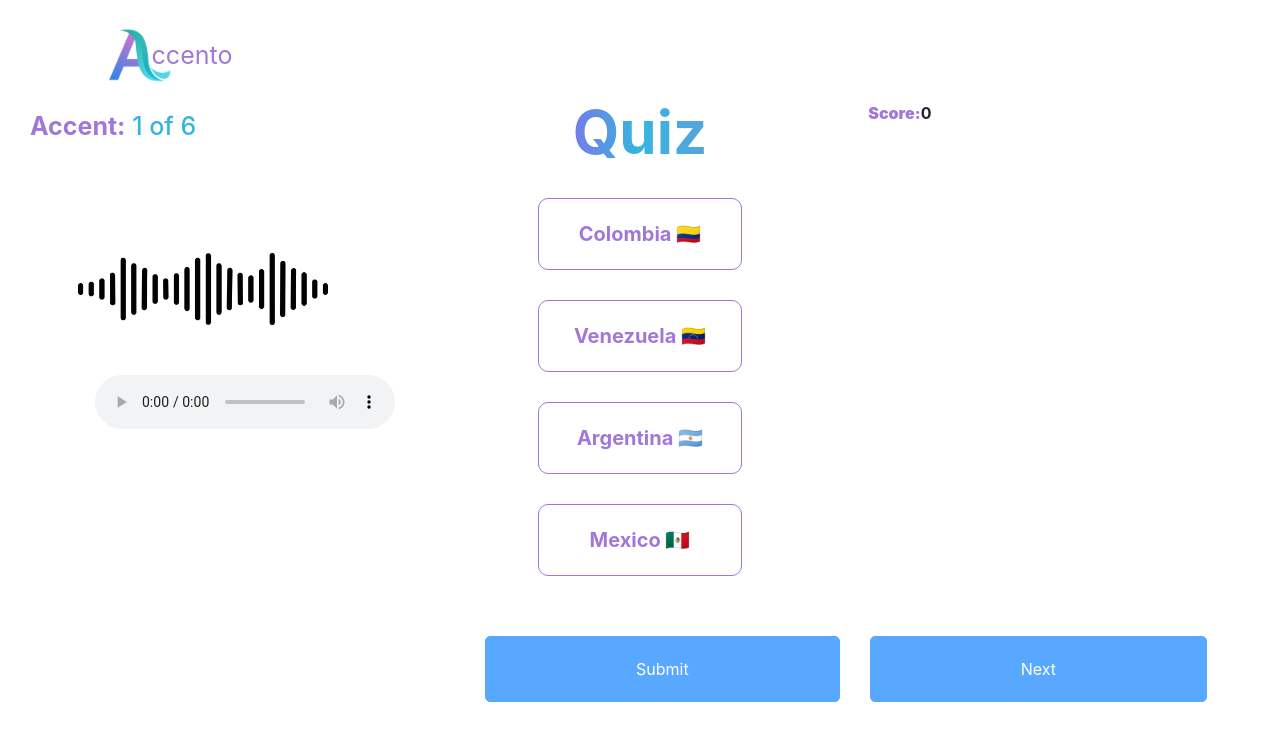
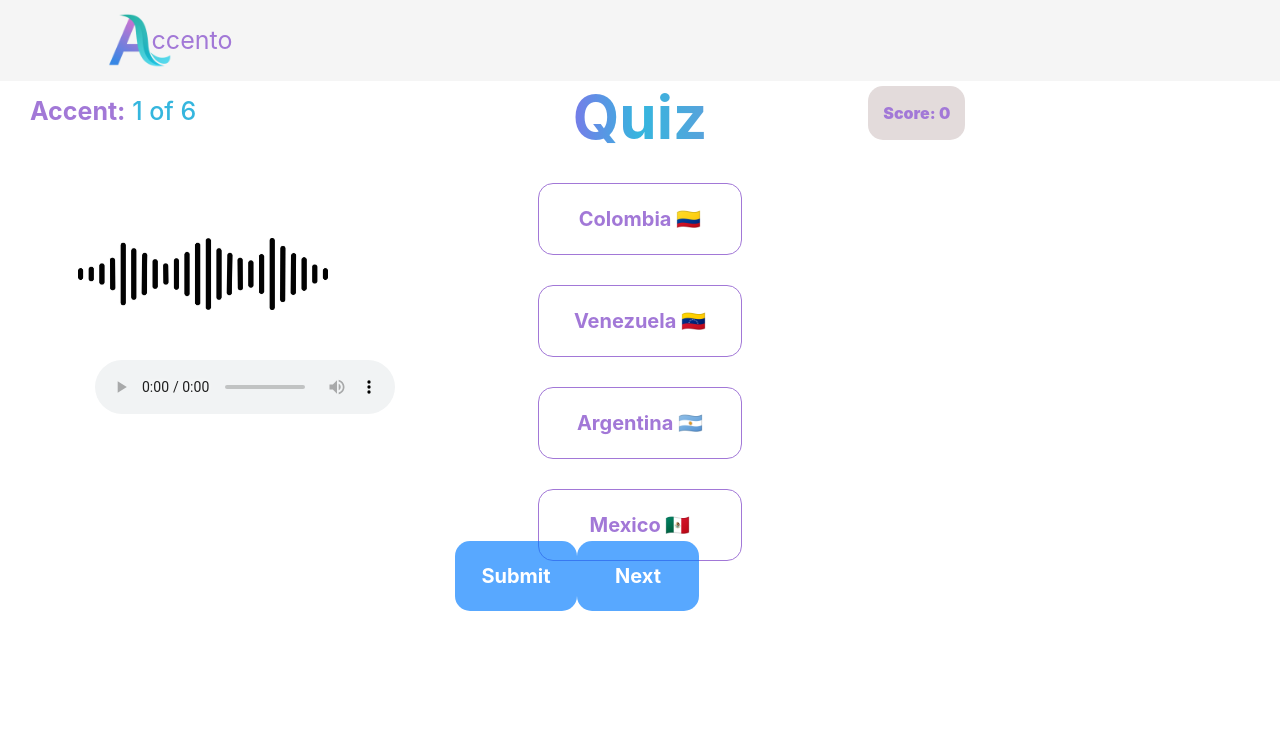
Before and after one commit to ColumbianJayz/Columbia-UI, a Flask app: page /quiz/1 in a window 1280 px wide. Shown: the top 741 px of the page. Run offline with Flask 3, Linux system fonts and the light colour scheme; some libraries are stand-ins or nearby versions.

Commit message:
3d buttons

```diff
--- a/static/main.css
+++ b/static/main.css
@@ -14,7 +14,8 @@
 
 /* All */
 .nav-bar{
-  padding-top: 15px;
+  background-color: rgb(245, 245, 245);
+
 }
 .logo-container {
   position: relative;
@@ -266,7 +310,15 @@
   padding-left: 20px;  /* Or any other value that suits your layout */
 }
 
-
+.score-box-quiz{
+  width: 100%;
+  border-radius: 15px;
+  border: 1px;
+  padding: 15px;
+  display: block;
+  text-align: center;
+  background-color: rgb(227, 219, 219);
+}
 
 .feedback {
     font-size: 1.2em;
@@ -303,13 +355,18 @@
 
 /* BOTTOM CONTAINER W NEXT AND FEEDBACK*/
 .next-button-style {
-  padding: 20px 150px;  /* Change size of the button */
-  color:var(--our-purple);  /* Text color */
-  background-color: white;
-  border-radius: 5px;  /* Rounded corners */
-  border-color: var(--our-purple);
-  margin-top: 80px;
-  margin-left: 30px;
+  width: 20%;
+  border: transparent;
+  padding: 20px;
+  display: block;
+  background-color: #a278d7;
+  text-align: center;
+  color: white;
+  font-weight: bold;
+  font-size: 20px;
+  border-radius: 15px;
+  position: relative; /* Required for positioning pseudo-elements */
+  overflow: hidden; /* Ensures no overflow outside the border-radius */
 }
 .next-and-submit-container{
   text-align: center;
@@ -351,7 +406,7 @@
   text-align: center;
   background-color: white;
   margin: 0 auto;
-  border-radius: 10px;
+  border-radius: 15px;
   border-color: #a278d7;
   color: #a278d7;
   font-weight: bold;
--- a/templates/homepage.html
+++ b/templates/homepage.html
@@ -10,7 +10,7 @@
 
         <div class="col-md-6 d-flex flex-column align-items-center justify-content-center text-center">
             <span class="homepage-bio">
-                Your number one source for learning to detect hispanic accents
+                Your #1 source for learning to detect hispanic accents
             </span>
 
             <a class="btn get-started-button" href="/explore">
--- a/templates/quiz.html
+++ b/templates/quiz.html
@@ -4,7 +4,7 @@
   <h1 class="section-tracker col-md-4"><p> <b class="bold-counter">Accent:</b> {{ current_question_number }} of {{ total_questions }}</p> </h1>
   <h1 class="edit-h1 col-md-4">Quiz</h1>
   <div id="score-and-question col-md-4" class="score-and-question">
-  <p><b class="bold-counter">Score:</b>{{ score }} </p>
+  <p><b class=" score-box-quiz bold-counter">Score: {{ score }} </b></p>
   </div>
 </div>
 <div class="row quiz-container">
@@ -60,9 +60,8 @@
   >
     Next
   </button>
-    <div id="feedback-container"></div>
-  </div>
 
+</div>
   <input type="hidden" name="answer" id="selectedAnswer" />
   <input type="hidden" name="attempts" value="{{ attempts }}" />
   <input type="hidden" name="score" value="{{ score }}" />
```
Also changed, not shown: other parts of static/main.css (+60 -19 lines), 1 other file. Lines whose indentation alone changed are shown as unchanged.
